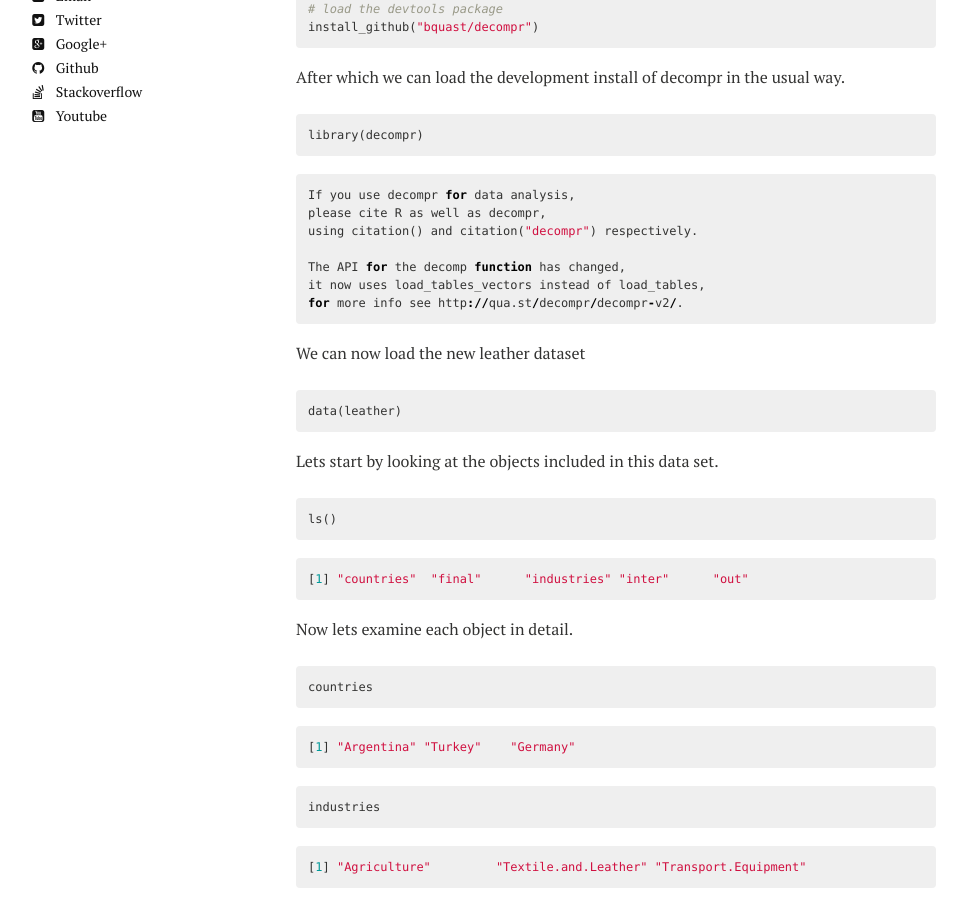
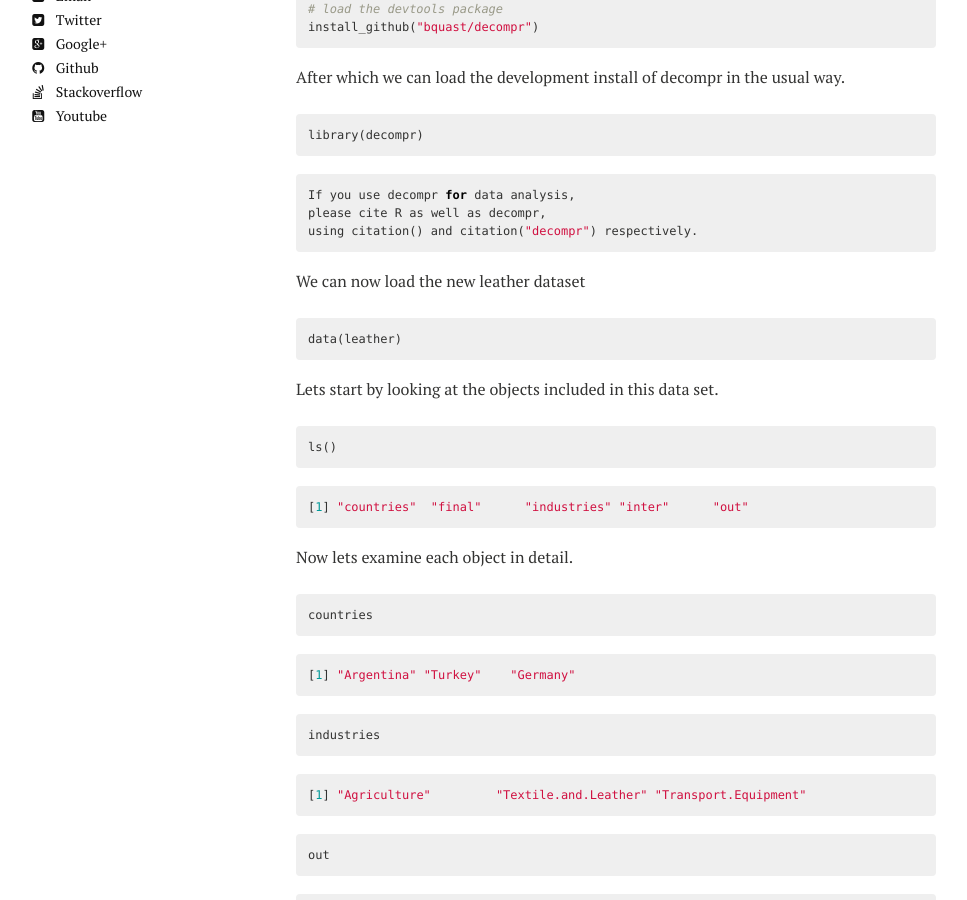
Before and after one commit to bquast/decompr, a Jekyll site: the page built from _posts/2015-01-06-leather-data.md, in a window 1280 px wide and 900 px high, scrolled down 422 px. Shown: the whole window, without its empty margins (24-991 px from the left). Built offline with Jekyll 4.4.1, drawn with Linux system fonts in a browser that asks for light colours; nearby versions of some CDN libraries; comment, search, counter and statistics services are not loaded.

Commit message:
update load notice

```diff
--- a/_posts/2015-01-06-leather-data.md
+++ b/_posts/2015-01-06-leather-data.md
@@ -31,10 +31,6 @@ library(decompr)
 If you use decompr for data analysis,
 please cite R as well as decompr,
 using citation() and citation("decompr") respectively.
-
-The API for the decomp function has changed,
-it now uses load_tables_vectors instead of load_tables,
-for more info see http://qua.st/decompr/decompr-v2/.
 {% endhighlight %}
 
 We can now load the new leather dataset
```
